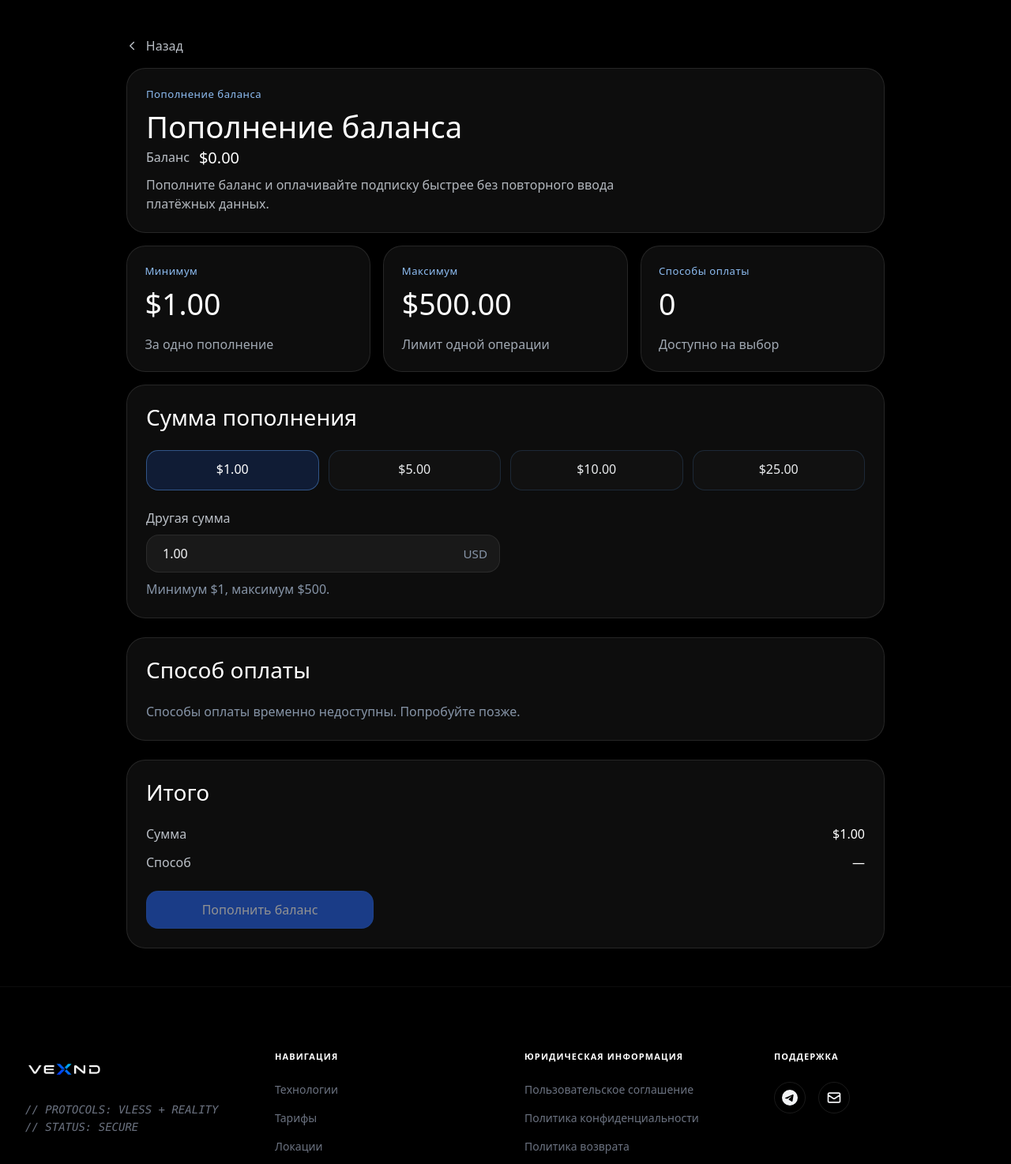
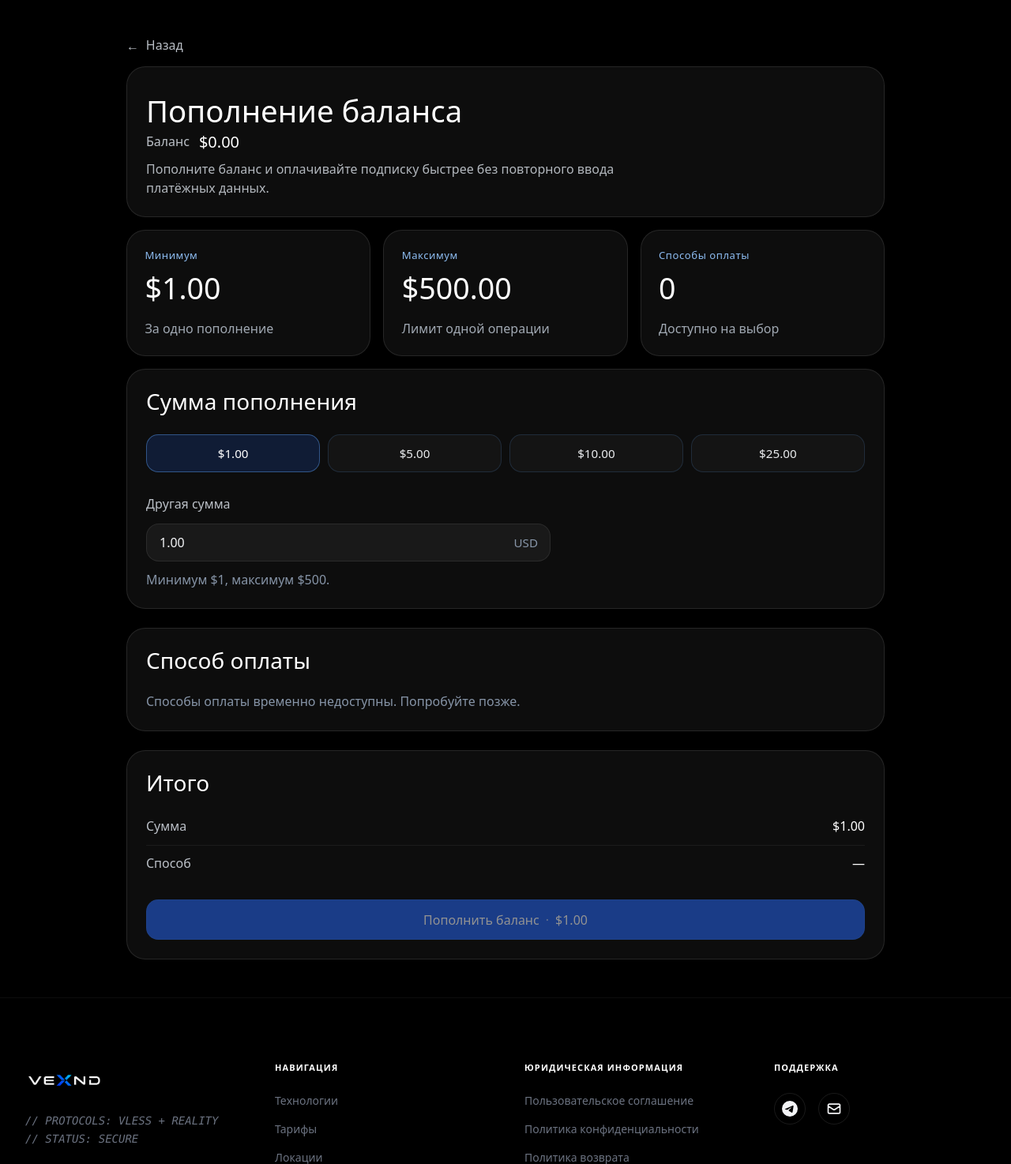
Before and after one commit to DenisGalkin/vexnd, a Flask app: page /balance in a window 1280 px wide. Shown: the part 66-1540 px from the top of the page at 79% size. Run offline with Flask 3, Linux system fonts and the light colour scheme; the visitor is signed in with stand-in values (Sample User, id 1); data comes from the database, SQL or seed files in the repository; some libraries are stand-ins or nearby versions.

Commit message:
Fixed top-up page (2)

```diff
--- a/app/ui/static/css/styles.css
+++ b/app/ui/static/css/styles.css
@@ -2078,9 +2078,12 @@ a:focus-visible, button:focus-visible, input:focus-visible, select:focus-visible
     align-items: center;
     gap: .55rem;
     margin-bottom: 1rem;
+    width: fit-content;
     color: rgba(226, 232, 240, 0.82);
     font-size: 1rem;
     font-weight: 500;
+    line-height: 1.2;
+    text-decoration: none;
     transition: color .18s ease;
 }
 
@@ -2088,16 +2091,17 @@ a:focus-visible, button:focus-visible, input:focus-visible, select:focus-visible
     color: #fff;
 }
 
-.balance-topup__back-link svg {
-    width: 1rem;
-    height: 1rem;
+.balance-topup__back-arrow {
+    display: inline-block;
+    font-size: 1rem;
+    line-height: 1;
     flex: none;
 }
 
 .balance-topup__presets,
 .balance-topup__payments {
     display: grid;
-    gap: .75rem;
+    gap: .6rem;
 }
 
 .balance-topup__presets {
@@ -2114,13 +2118,13 @@ a:focus-visible, button:focus-visible, input:focus-visible, select:focus-visible
     align-items: center;
     justify-content: center;
     min-height: 3rem;
-    padding: .85rem .95rem;
+    padding: .78rem .9rem;
     border-radius: .95rem;
     border: 1px solid rgba(96, 165, 250, .16);
-    background: rgba(255, 255, 255, .02);
+    background: rgba(255, 255, 255, .03);
     color: rgba(248, 250, 252, .94);
-    font-size: 1rem;
-    line-height: 1.35;
+    font-size: .95rem;
+    line-height: 1.2;
     font-weight: 500;
     text-align: center;
     transition: background-color .18s ease, border-color .18s ease, color .18s ease;
@@ -2142,8 +2146,9 @@ a:focus-visible, button:focus-visible, input:focus-visible, select:focus-visible
 .balance-topup__field-wrap {
     display: flex;
     flex-direction: column;
-    gap: .6rem;
-    max-width: 28rem;
+    gap: .75rem;
+    max-width: 32rem;
+    margin-top: .35rem;
 }
 
 .balance-topup__balance-row {
@@ -2189,6 +2194,7 @@ a:focus-visible, button:focus-visible, input:focus-visible, select:focus-visible
 
 .balance-topup__input {
     height: 3rem;
+    padding-left: 1rem;
     padding-right: 4.5rem;
     font-size: 1rem;
 }
@@ -2209,31 +2215,40 @@ a:focus-visible, button:focus-visible, input:focus-visible, select:focus-visible
 }
 
 .balance-topup__payment {
-    justify-content: flex-start;
-    gap: .7rem;
+    justify-content: center;
+    gap: .5rem;
+    min-height: 3.15rem;
 }
 
 .balance-topup__payment-icon {
-    font-size: 1.1rem;
+    font-size: 1rem;
     line-height: 1;
 }
 
 .balance-topup__payment-name {
     min-width: 0;
-    text-align: left;
+    text-align: center;
 }
 
 .balance-topup__summary {
     display: flex;
     flex-direction: column;
-    gap: .8rem;
+    gap: .7rem;
+    padding: .2rem 0;
 }
 
 .balance-topup__summary-row {
-    display: flex;
+    display: grid;
+    grid-template-columns: minmax(0, 1fr) auto;
     align-items: center;
-    justify-content: space-between;
-    gap: 1rem;
+    gap: .75rem 1rem;
+    padding-bottom: .7rem;
+    border-bottom: 1px solid rgba(255, 255, 255, .06);
+}
+
+.balance-topup__summary-row:last-child {
+    padding-bottom: 0;
+    border-bottom: 0;
 }
 
 .balance-topup__summary-value {
@@ -2246,11 +2261,17 @@ a:focus-visible, button:focus-visible, input:focus-visible, select:focus-visible
 
 .balance-topup__submit {
     width: 100%;
-    max-width: 18rem;
+    max-width: none;
+    min-height: 3.15rem;
+    gap: .5rem;
 }
 
 .balance-topup__sticky-cta {
     display: none;
+}
+
+.balance-topup__submit--inline {
+    margin-top: .45rem;
 }
 
 .balance-topup__submit--sticky {
@@ -2974,7 +2995,7 @@ a:focus-visible, button:focus-visible, input:focus-visible, select:focus-visible
 
     .balance-topup__presets,
     .balance-topup__payments {
-        grid-template-columns: 1fr;
+        grid-template-columns: repeat(2, minmax(0, 1fr));
         gap: .65rem;
     }
 
@@ -3008,6 +3029,10 @@ a:focus-visible, button:focus-visible, input:focus-visible, select:focus-visible
         padding: .78rem .82rem;
         border-radius: .82rem;
         font-size: .88rem;
+    }
+
+    .balance-topup__payment {
+        justify-content: center;
     }
 
     .balance-topup__input {
--- a/app/ui/templates/balance.html
+++ b/app/ui/templates/balance.html
@@ -5,15 +5,12 @@
 {% block content %}
 <div class="max-w-5xl mx-auto px-4 sm:px-6 lg:px-8 py-8 sm:py-12">
   <a href="{{ url_lang('dashboard') }}#overview" class="balance-topup__back-link">
-    <svg viewBox="0 0 20 20" fill="none" aria-hidden="true">
-      <path d="M11.75 4.25 6 10l5.75 5.75" stroke="currentColor" stroke-width="1.8" stroke-linecap="round" stroke-linejoin="round"></path>
-    </svg>
+    <span class="balance-topup__back-arrow" aria-hidden="true">&larr;</span>
     <span>{{ _('Назад') }}</span>
   </a>
 
   <div class="overview-shell balance-topup">
     <section class="overview-panel glass-effect balance-topup__hero">
-      <div class="overview-panel__eyebrow">{{ _('Пополнение баланса') }}</div>
       <h1 class="overview-panel__title">{{ _('Пополнение баланса') }}</h1>
       <div class="balance-topup__balance-row">
         <span class="balance-topup__balance-label">{{ _('Баланс') }}</span>
@@ -117,7 +114,9 @@
         </div>
 
         <button type="submit" class="overview-chip overview-chip--primary balance-topup__submit balance-topup__submit--inline" {% if not payment_methods %}disabled aria-disabled="true"{% endif %}>
-          {{ _('Пополнить баланс') }}
+          <span>{{ _('Пополнить баланс') }}</span>
+          <span class="balance-topup__submit-separator">&middot;</span>
+          <span data-submit-amount>$1.00</span>
         </button>
       </section>
 
```
